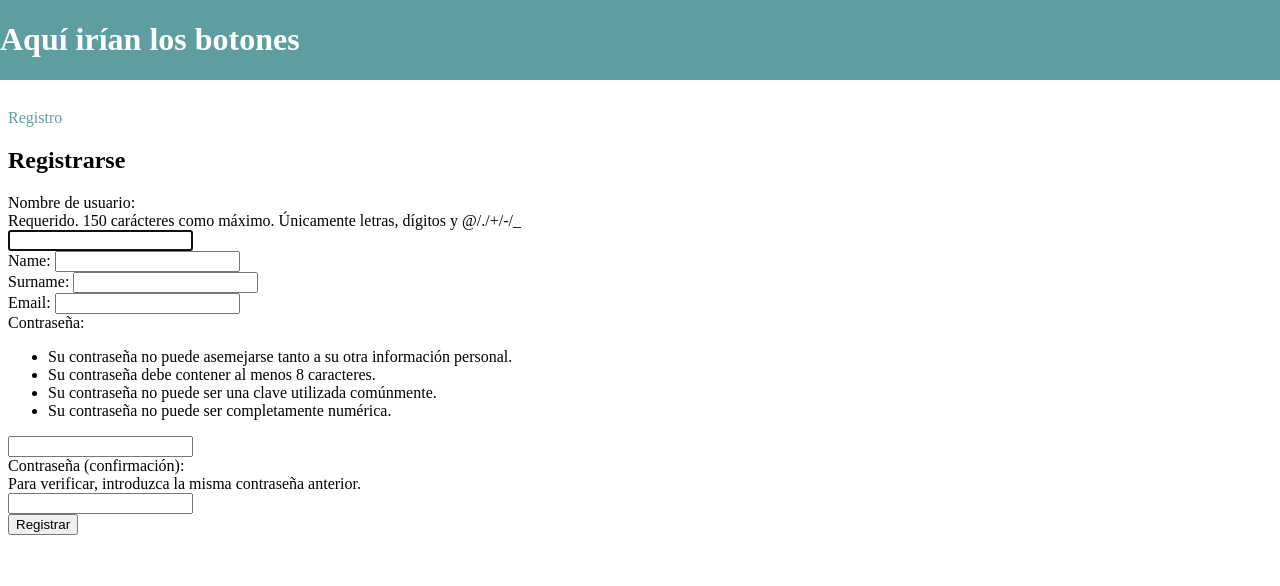
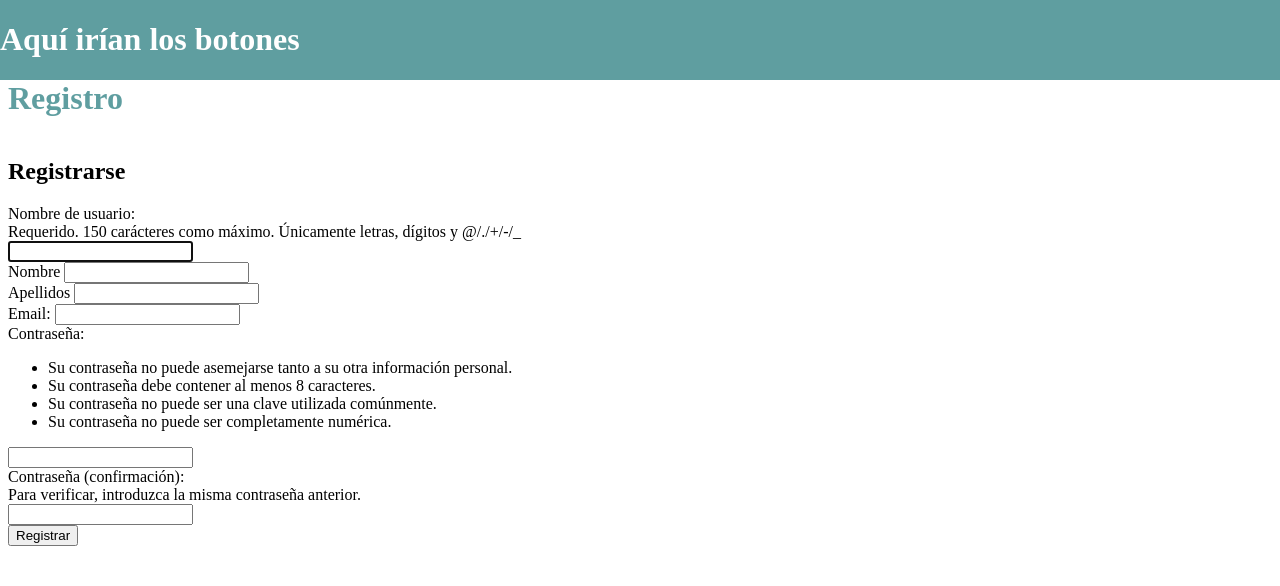
Before and after one commit to frajimmor2/NavegaTrujillo, a Django app: page /auth/signup/ in a window 1280 px wide. Shown: the top 586 px of the page. Run offline with Django 5.2, Linux system fonts and the light colour scheme.

Commit message:
me olvidé

```diff
--- a/NavegaTrujilloWeb/settings.py
+++ b/NavegaTrujilloWeb/settings.py
@@ -132,4 +132,4 @@ DEFAULT_AUTO_FIELD = 'django.db.models.BigAutoField'
 LOGIN_REDIRECT_URL = "/"
 LOGOUT_REDIRECT_URL = "/"
 
-#AUTH_USER_MODEL = 'login.User'
+AUTH_USER_MODEL = 'accounts.CustomUser'
--- a/NavegaTrujilloWeb/static/css/navbar_styles.css
+++ b/NavegaTrujilloWeb/static/css/navbar_styles.css
@@ -9,7 +9,7 @@
 
     color: cadetblue;
     display: flex;
-    padding-top: 8%;
+    padding-top: 4%;
 }
 .section_bottom {
     position: fixed;
--- a/NavegaTrujilloWeb/templates/base_template.html
+++ b/NavegaTrujilloWeb/templates/base_template.html
@@ -11,8 +11,10 @@
 	</head>
 	<body>
 		<div class="title_css">
+			<h1>
 				{% block title %}
 				{% endblock %}
+			</h1>
 		</div>
 		<div class="container">
 			{% block main %}
--- a/NavegaTrujilloWeb/templates/registration/signup.html
+++ b/NavegaTrujilloWeb/templates/registration/signup.html
@@ -1,9 +1,17 @@
 {% extends "base_template.html" %}
 
 {% block title %}Registro{% endblock %}
+{% block main %}
 
-{% block main %}
 <h2>Registrarse</h2>
+
+<script>
+	window.onload = function() {
+		document.getElementById("id_name").labels[0].innerHTML = "Nombre";
+
+		document.getElementById("id_surname").labels[0].innerHTML = "Apellidos";
+	}
+</script>
 <form method="post">
   {% csrf_token %}
   {{ form }}
```
Lines whose indentation alone changed are shown as unchanged.
